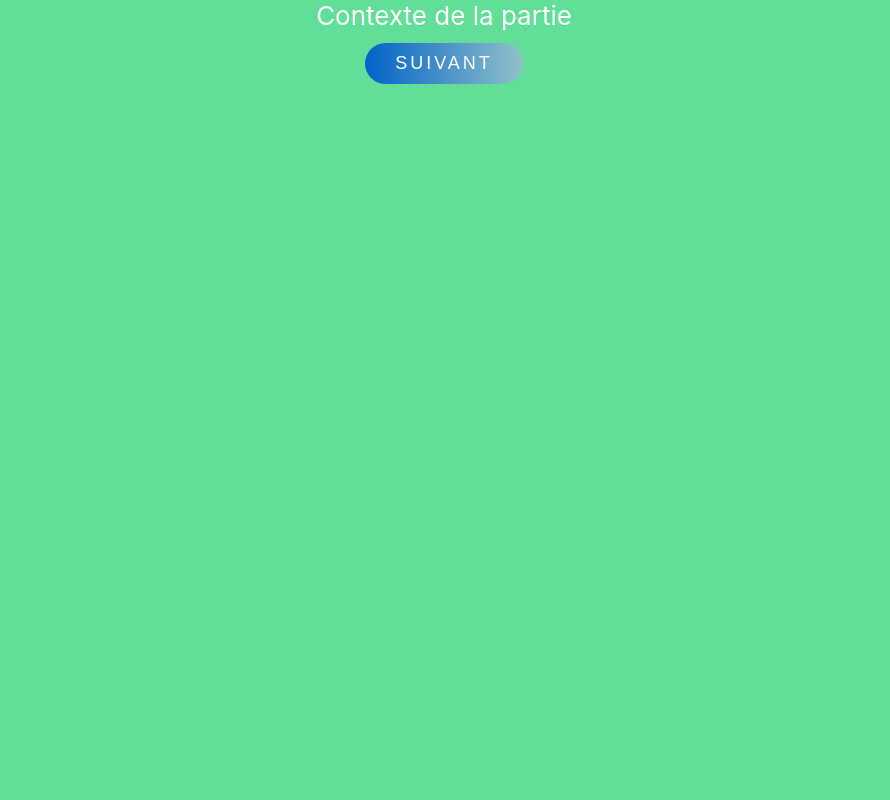
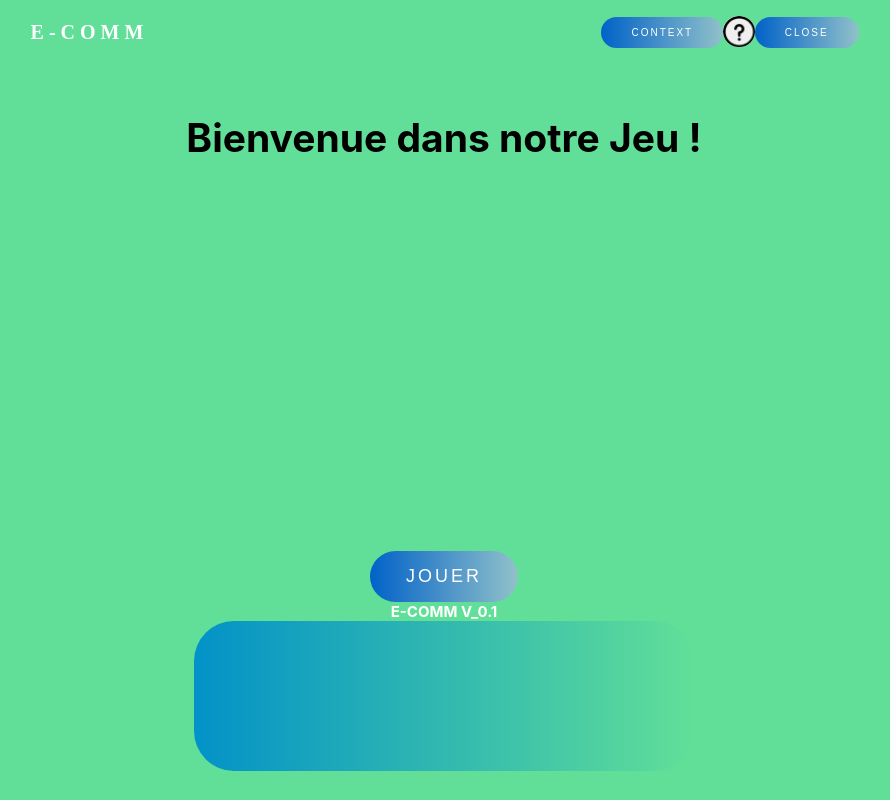
Before and after one commit to MistiXe/ptut2021-ecomm, a React (Create React App) app in the folder application/: page / in a window 1280 px wide. Both pictures are taken after a click on the element "JOUER". Shown: the whole page, without its empty margins (196-1086 px from the left). Built offline with nearby package versions, Linux system fonts and the light colour scheme.

Commit message:
clearing code

```diff
--- a/application/src/App.js
+++ b/application/src/App.js
@@ -2,7 +2,8 @@ import logo from './logo.svg';
 import './App.css';
 import React, {useState, useEffect, Component} from 'react';
 import ClimbingBoxLoader from 'react-spinners/ClimbingBoxLoader';
-import BtnJouer from "./PageDefault/BtnJouer";
+import BtnJouer from "./inutile/BtnJouer";
+import Main from "./minimal";
 
 
 function App(){
@@ -23,12 +24,7 @@ function App(){
                 <><ClimbingBoxLoader size="30" color={"#36D7B7"} loading={loading}/><h1>Loading...</h1></>
 
             ) : (
-                <header className="App-header">
-                  <img src={logo} className="App-logo" alt="logo"/>
-                  <h1>E-COMM Launcher </h1>
-                  <BtnJouer />
-                  <button id ="Play" onClick={() => alert("<<Créer une partie >> is not available.")} className="btn">Create a party</button>
-                </header>
+                <Main />
 
             )
             }
--- a/application/src/PageDefault/BtnContext.js
+++ b/application/src/PageDefault/BtnContext.js
@@ -6,7 +6,7 @@ class BtnContext extends Component {
     constructor() {
         super();
         this.state = {
-            show: true
+            show: false
         };
         this.showC = this.showC.bind(this);
         this.hideC = this.hideC.bind(this);
--- a/application/src/PageDefault/PageDefault.css
+++ /dev/null
@@ -1,52 +0,0 @@
-
-#Test{
-    text-align: center;
-    display: flex;
-    align-items: center;
-    justify-content: center;
-
-    flex-direction: column;
-    width: 100%;
-    height: 100vh;
-    background-image: url("../image/cool-background.png");
-    font-size: calc(10px + 2vmin);
-    color: white;
-}
-#title{
-    font-size: 120px;
-    margin-bottom: 80px;
-
-}
-
-
-.P1-img {
-    height: 10vmin;
-    margin-right: 19px;
-    pointer-events: none;
-    vertical-align: middle;
-
-}
-
-
-#TeamName{
-    background-color: #61dafb;
-    border-radius: 50px;
-    width: 300px;
-
-
-
-}
-
-#Tutorial{
-    width: 300px;
-    background-color: #0162c8;
-    margin-bottom: 40px;
-    border-radius: 50px;
-
-
-
-}
-header{
-    align-items: center;
-
-}
--- a/application/src/PageDefault/ShowContext.js
+++ b/application/src/PageDefault/ShowContext.js
@@ -1,4 +1,4 @@
-import './showGame.css'
+import '../inutile/showGame.css'
 
 const ShowContext = ({ handleClose, show, children }) => {
     const showHideClassName = show ? "modal display-block" : "modal display-none";
--- a/application/src/PageDefault/btn..css
+++ /dev/null
@@ -1,15 +0,0 @@
-#Play{
-
-    position: center;
-    padding: 10px 36px;
-
-    color: #fff;
-    text-decoration: none;
-    text-transform: uppercase;
-    border: none;
-    font-size: 18px;
-    letter-spacing: 3px;
-    border-radius: 40px;
-    background: linear-gradient(90deg, #0162c8, #91c1c9);
-    margin-top: 12px;
-}
--- a/application/src/PageDefault/PageDefault.js
+++ b/application/src/inutile/PageDefault.js
@@ -8,8 +8,8 @@ import tn from '../image/group.png';
 import React, {Component} from "react";
 
 //Components
-import BtnContext from "./BtnContext";
-import NumPage from "./IndexPage/NumPage"
+import BtnContext from "../PageDefault/BtnContext";
+import NumPage from "./NumPage"
 
 class PageDefault extends Component{
 
--- a/application/src/PageDefault/ShowGame.js
+++ b/application/src/inutile/ShowGame.js
@@ -1,6 +1,6 @@
 import './showGame.css';
 import Main from "../minimal";
-import BtnContext from "./BtnContext";
+import BtnContext from "../PageDefault/BtnContext";
 
 
 
@@ -40,7 +40,6 @@ const ShowGame = ({ handleClose, show, children }) => {
 
 
 
-                <header> <center> <div className= "appletGame"><Main id ="jeu"/></div></center></header>
                 <footer id = "foot"> <h1> E-COMM V_0.1</h1> </footer>
                 <center><header><div id = "zoneJoueur"></div></header></center>
 
--- a/application/src/minimal.js
+++ b/application/src/minimal.js
@@ -1,20 +1,71 @@
 import React, {useState} from 'react';
 import './App.css';
 import App from "./App";
+import logo from "./logo.svg";
+import BtnContext from "./PageDefault/BtnContext";
 
 
 function Main(props){
     const[etape, setEtape] = useState(0);
-
-    if(etape === 0){
+    let centre;
+    if(etape===0) {
         return(
-            <Accueil demarrer={()=> setEtape(1)} />
-        )
-    }else{
-        return (
-            <EtapeJeu etape ={etape} suivante={() => setEtape(etape+1)} />
+            <header className="App-header">
+                <img src={logo} className="App-logo" alt="logo"/>
+                <h1>E-COMM Launcher </h1>
+                <btn id ="Play-btn" onClick={() => setEtape(1)} >
+                    Jouer
+                </btn>
+                <button id ="Play" onClick={() => alert("<<Créer une partie >> is not available.")} className="btn">Create a party</button>
+            </header>
         )
     }
+    else if(etape === 1){
+
+            centre = <Accueil demarrer={()=> setEtape(2)} />
+
+    }else{
+
+            centre = <EtapeJeu etape ={etape} suivante={() => setEtape(etape+1)} />
+
+    }
+    return (
+        <div className="modal display-block">
+            <section className="main">
+                <nav>
+                    <div className= "logo">
+                        <h4>E-COMM</h4>
+                    </div>
+                    <ul className="nav-links">
+                        <li>
+                            <BtnContext />
+                        </li>
+                        <li>
+                            <button id = "playTuto" type="button">
+                            </button>
+                        </li>
+
+                        <li>
+                            <button id = "PlayRetour" type="button">  Close
+                            </button>
+                        </li>
+
+
+                    </ul>
+
+
+
+                </nav>
+                {centre}
+
+
+
+                <footer id = "foot"> <h1> E-COMM V_0.1</h1> </footer>
+                <center><header><div id = "zoneJoueur"></div></header></center>
+
+            </section>
+        </div>
+    )
 
     if(etape === 17){
 
@@ -40,19 +91,19 @@ function Accueil(props){
 
 function EtapeJeu(props){
     let jeu;
-    if(props.etape === 1){
+    if(props.etape === 2){
         jeu = (
        <div id ="suite"><DevinerSuite className = "acc" suivante={props.suivante}
                         possible={['a', 'b', 'c']}
                           reponse={'b'} /> </div>)
-    } else if(props.etape === 2){
+    } else if(props.etape === 3){
         jeu = (
           <Formulaire  suivante={props.suivante}
 
                           reponse={'e'} />
 
         )
-    } else if(props.etape === 3){
+    } else if(props.etape === 4){
        jeu = (
           <div id = "suite"> <DevinerSuite className = "acc" suivante={props.suivante}
                           possible={['a', 'b', 'c', 'd', 'e']}
@@ -69,10 +120,11 @@ function EtapeJeu(props){
 
     }
     return(
-        <div className = "acc">
-            <h1>Vous êtes à l'étape {props.etape}</h1>
-            {jeu}
-        </div>
+
+    <div className = "acc">
+        <h1>Vous êtes à l'étape {props.etape}</h1>
+        {jeu}
+    </div>
     )
 
 }
```
Also changed, not shown: application/src/inutile/BtnJouer.js (renamed from application/src/PageDefault/BtnJouer.js), application/src/inutile/NumPage.js (renamed from application/src/PageDefault/IndexPage/NumPage.js), application/src/inutile/Pages.js (renamed from application/src/PageDefault/IndexPage/Pages.js), application/src/inutile/showGame.css (renamed from application/src/PageDefault/showGame.css).
